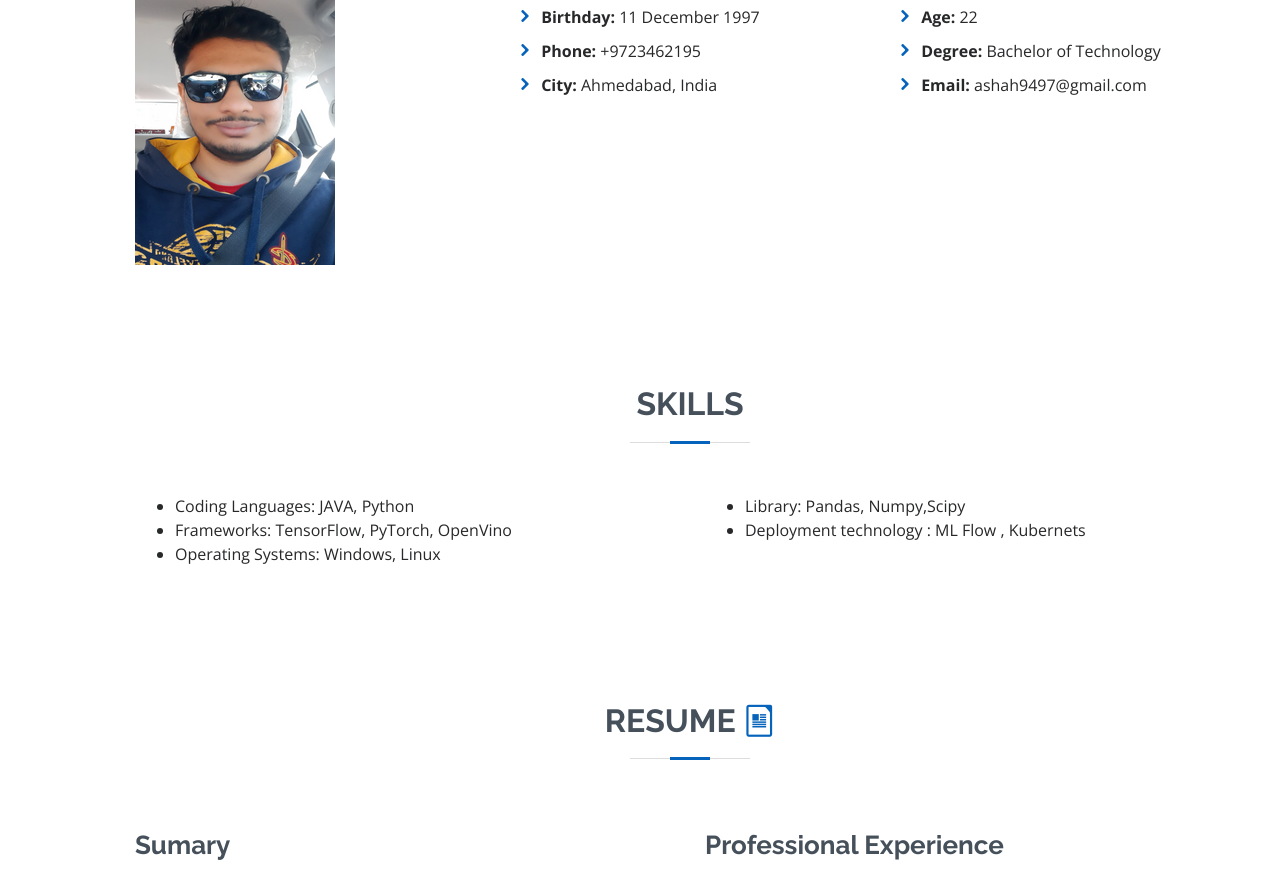
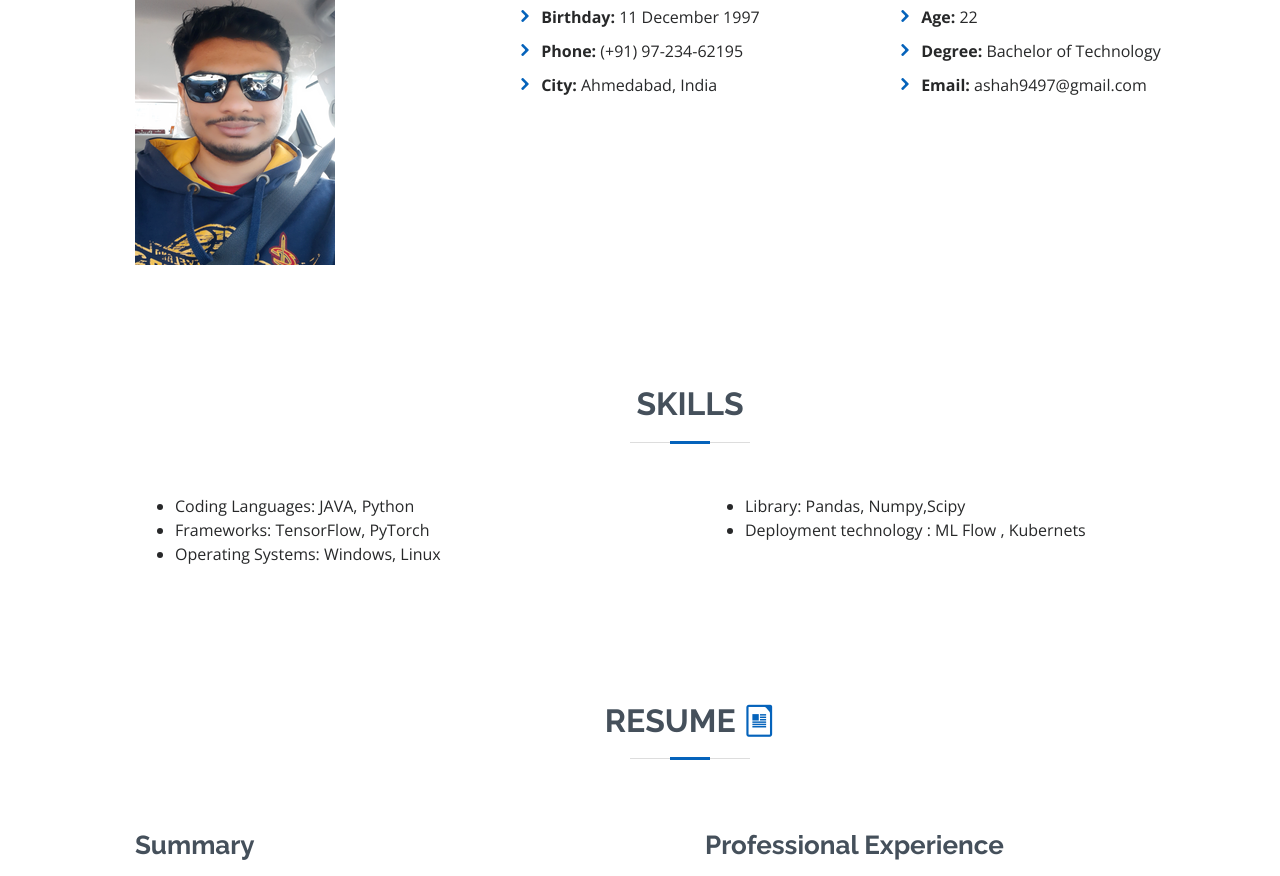
Before and after one commit to AditShah1234/Adit.github.io, a plain HTML site: page index.html in a window 1280 px wide. Shown: the part 1075-1951 px from the top of the page. Drawn offline with nearby package versions, Linux system fonts and the light colour scheme.

Commit message:
Spelling Change

```diff
--- a/index.html
+++ b/index.html
@@ -99,7 +99,7 @@ computational statistics. Logical and detailed professional with exceptional Pyt
                 <ul>
                   <li><i class="icofont-rounded-right"></i> <strong>Birthday:</strong> 11 December 1997</li>
                   <!--<li><i class="icofont-rounded-right"></i> <strong>Website:</strong> www.example.com</li> -->
-                  <li><i class="icofont-rounded-right"></i> <strong>Phone:</strong> +9723462195</li>
+                  <li><i class="icofont-rounded-right"></i> <strong>Phone:</strong> (+91) 97-234-62195</li>
                   <li><i class="icofont-rounded-right"></i> <strong>City:</strong> Ahmedabad, India</li>
                 </ul>
               </div>
@@ -181,7 +181,7 @@ computational statistics. Logical and detailed professional with exceptional Pyt
 				<div class="col-lg-6">
 					<ul>
 					<li>Coding Languages: JAVA, Python</li>
-					<li>Frameworks: TensorFlow, PyTorch, OpenVino  </li>
+					<li>Frameworks: TensorFlow, PyTorch  </li>
 					<li>Operating Systems: Windows, Linux</li>
 
 					</ul>
@@ -274,7 +274,7 @@ computational statistics. Logical and detailed professional with exceptional Pyt
 
         <div class="row">
           <div class="col-lg-6">
-            <h3 class="resume-title">Sumary</h3>
+            <h3 class="resume-title">Summary</h3>
             <div class="resume-item pb-0">
               <h4>Adit Shah</h4>
               <p><em>Experience in developing and deploying the Machine Learning and AI solution to the real world. Have a 2+ years experience in this field.</em></p>
```
